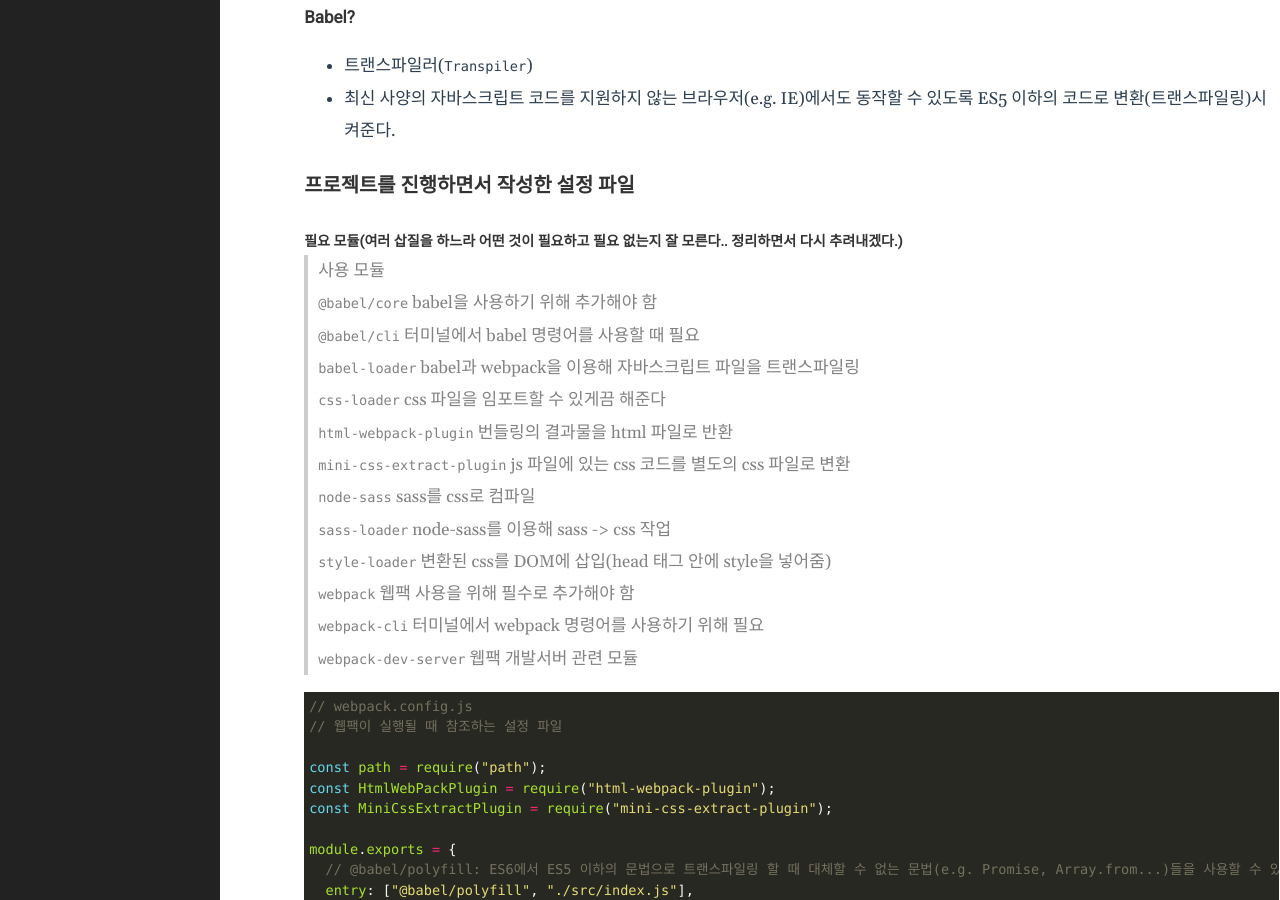
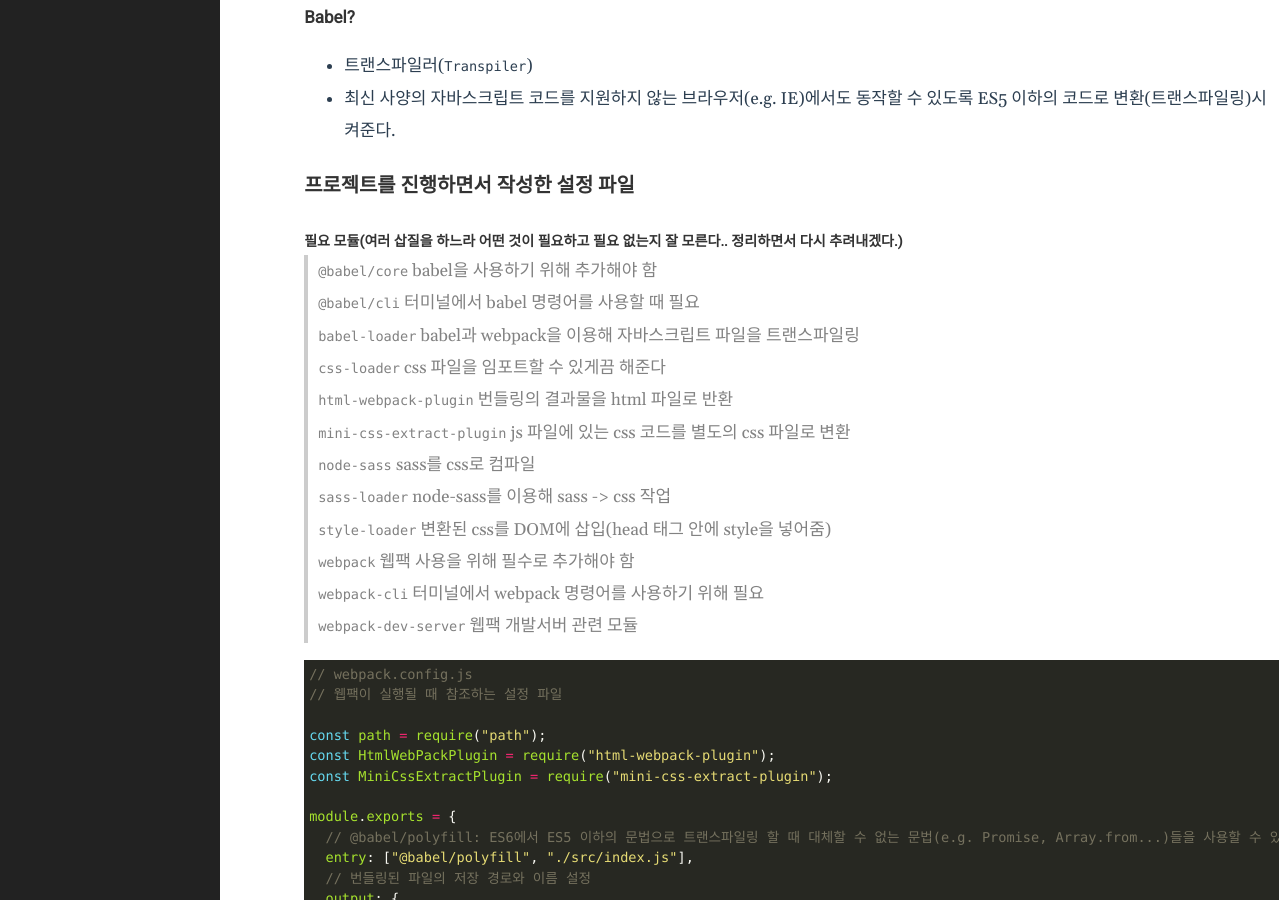
Before and after one commit to junghwan1224/junghwan1224.github.io, a Jekyll site: the page built from _posts/2020-08-22-webpack-babel.md, in a window 1280 px wide and 900 px high, scrolled down 669 px. Built offline with Jekyll 4.4.1, drawn with Linux system fonts in a browser that asks for light colours.

Commit message:
불필요 텍스트 제거

```diff
--- a/_posts/2020-08-22-webpack-babel.md
+++ b/_posts/2020-08-22-webpack-babel.md
@@ -34,8 +34,6 @@ category: Deployment
 
 ##### 필요 모듈(여러 삽질을 하느라 어떤 것이 필요하고 필요 없는지 잘 모른다.. 정리하면서 다시 추려내겠다.)
 
-> 사용 모듈
->
 > `@babel/core` babel을 사용하기 위해 추가해야 함
 >
 > `@babel/cli` 터미널에서 babel 명령어를 사용할 때 필요
```
